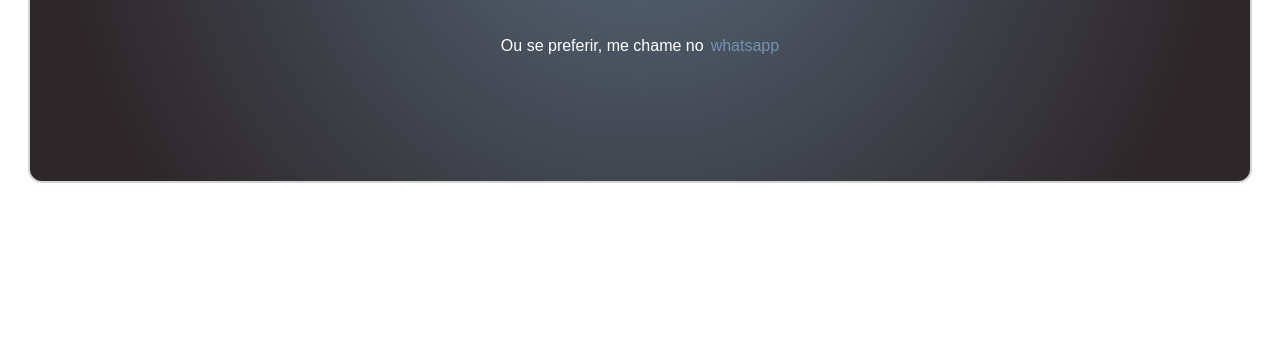
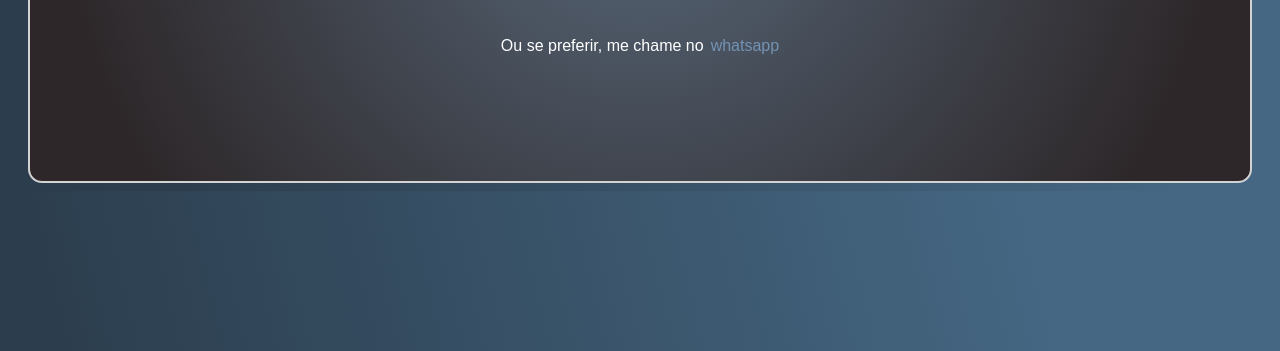
Before and after one commit to TiagoSouzRodrigues/social-media, a plain HTML site: page index.html in a window 1280 px wide. Shown: the part 449-800 px from the top of the page. Drawn offline with Linux system fonts and the light colour scheme.

Commit message:
Update style.css

```diff
--- a/style.css
+++ b/style.css
@@ -1,3 +1,10 @@
+body {
+  background-image: linear-gradient(
+    76.3deg,
+    rgba(44, 62, 78, 1) 12.6%,
+    rgba(69, 103, 131, 1) 82.8%
+  );
+}
 .perfil>img {
   width: 190px;
   align-items: center;
```
